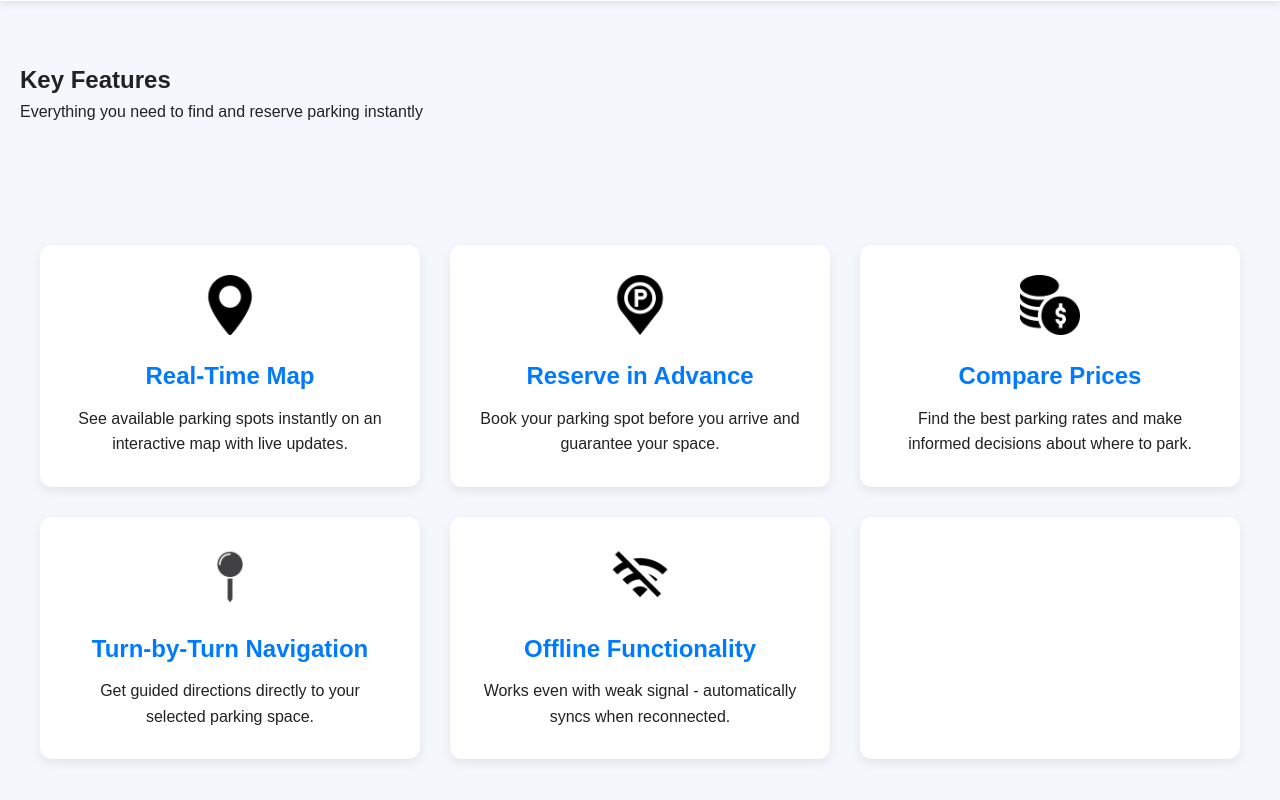
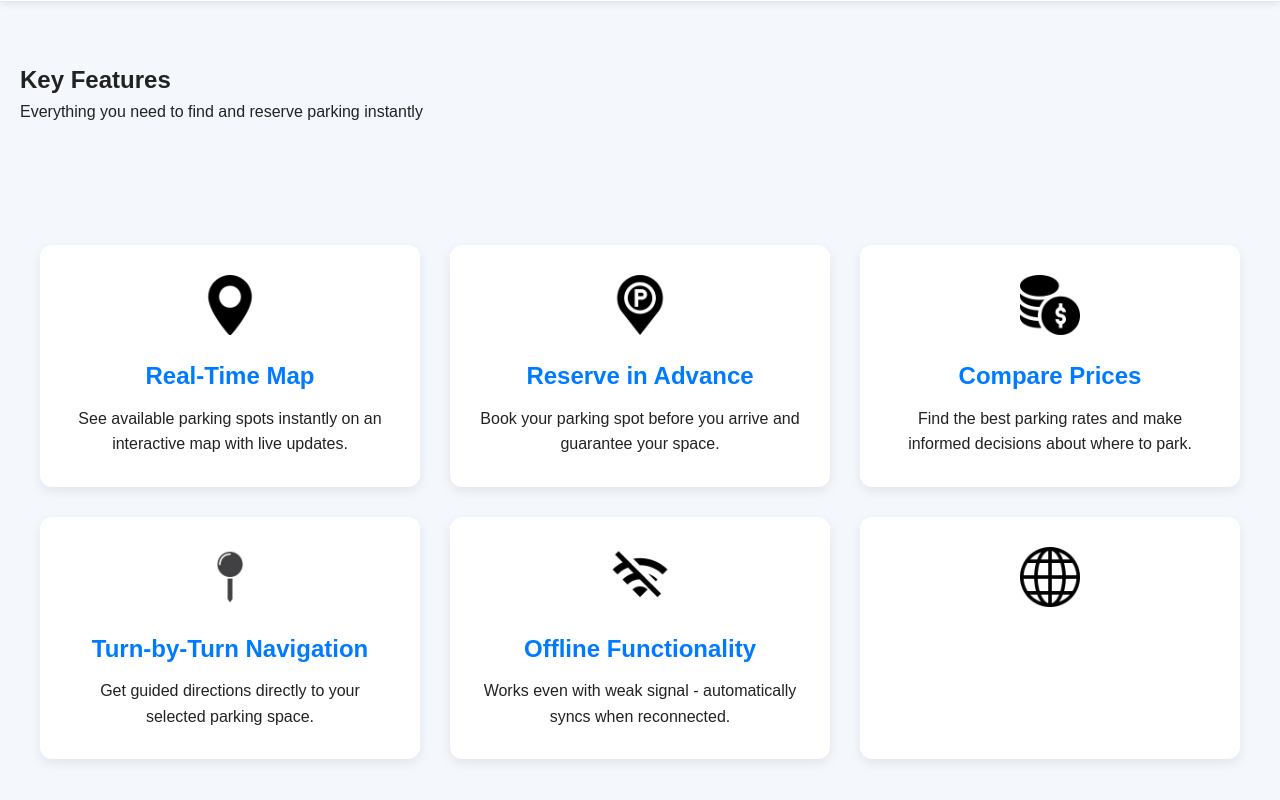
Before and after one commit to akoita0809-blip/ParkHero-, a plain HTML site: page features.html in a window 1280 px wide. Shown: the part 74-874 px from the top of the page. Drawn offline with Linux system fonts and the light colour scheme.

Commit message:
Fix globe icon

```diff
--- a/features.html
+++ b/features.html
@@ -61,4 +61,4 @@
                 <p>Works even with weak signal - automatically syncs when reconnected.</p>
             </div>
             <div class="feature-card">
-                <div class="feature-icon"><img src="img/globe.png" alt="Uni
+                <div class="feature-icon"><img src="img/globe.png" alt="Universal Coverage"></div>
```
